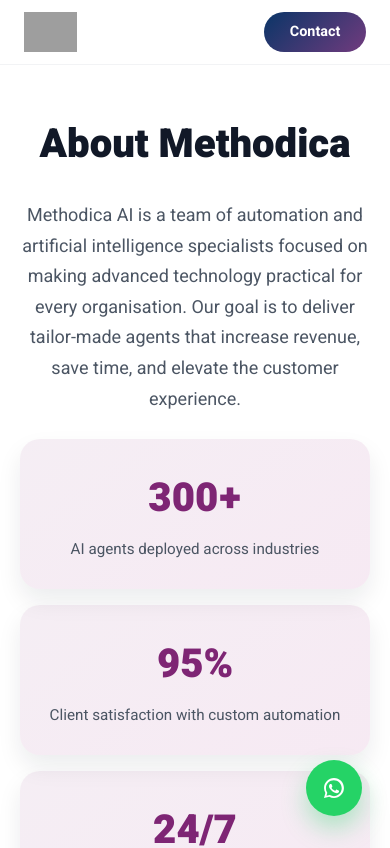
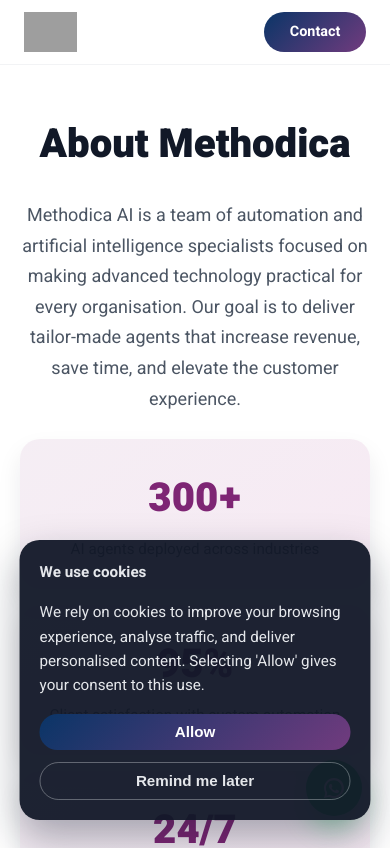
Before and after one commit to igalk1515/methodica_site_V2.0, a Next.js app: page /en/about in a window 390 px wide. Shown: the top 848 px of the page. Built offline with nearby package versions, Linux system fonts and the light colour scheme; grey boxes are pictures that could not be loaded.

Commit message:
feat: add Cookie Consent component and API handling

```diff
--- a/app/[locale]/layout.js
+++ b/app/[locale]/layout.js
@@ -1,6 +1,7 @@
 import Navbar from '../../components/Navbar';
 import Footer from '../../components/Footer';
 import WhatsAppButton from '../../components/WhatsAppButton';
+import CookieConsent from '../../components/CookieConsent';
 import { getDictionary, locales } from '../i18n';
 
 export default function LocaleLayout({ children, params }) {
@@ -34,6 +35,7 @@
       <main>{children}</main>
       <Footer dictionary={dictionary} locale={locale} />
       <WhatsAppButton />
+      <CookieConsent locale={locale} />
     </div>
   );
 }
--- /dev/null
+++ b/app/api/cookie-consent/route.js
@@ -0,0 +1,25 @@
+import { NextResponse } from 'next/server';
+
+export async function POST(request) {
+  try {
+    const body = await request.json();
+
+    const responseBody = {
+      ok: true,
+      receivedAt: new Date().toISOString(),
+      consent: Boolean(body?.consent),
+      locale: body?.locale || 'unknown',
+      metadata: body || null,
+    };
+
+    return NextResponse.json(responseBody, { status: 200 });
+  } catch (error) {
+    return NextResponse.json(
+      {
+        ok: false,
+        message: 'Invalid request payload',
+      },
+      { status: 400 }
+    );
+  }
+}
--- a/app/globals.css
+++ b/app/globals.css
@@ -75,3 +75,84 @@
   right: auto;
   left: 1.75rem;
 }
+
+.cookieBanner {
+  position: fixed;
+  bottom: 1.5rem;
+  left: 50%;
+  transform: translateX(-50%);
+  width: min(90%, 32rem);
+  background: rgba(17, 24, 39, 0.95);
+  color: #f9fafb;
+  border-radius: 1.25rem;
+  padding: 1.5rem;
+  box-shadow: 0 18px 40px rgba(15, 23, 42, 0.35);
+  z-index: 1100;
+  display: flex;
+  flex-direction: column;
+  gap: 1.25rem;
+}
+
+.cookieBanner[data-rtl='true'] {
+  direction: rtl;
+  text-align: right;
+}
+
+.cookieText {
+  font-size: 0.95rem;
+  line-height: 1.6;
+  color: #e5e7eb;
+}
+
+.cookieActions {
+  display: flex;
+  flex-wrap: wrap;
+  gap: 0.75rem;
+  justify-content: flex-end;
+}
+
+.cookieButton {
+  border: none;
+  border-radius: 999px;
+  padding: 0.6rem 1.6rem;
+  font-size: 0.95rem;
+  font-weight: 600;
+  cursor: pointer;
+  transition: transform 0.2s ease, box-shadow 0.2s ease;
+  background: linear-gradient(135deg, #0a3567 0%, #713b7e 100%);
+  color: #ffffff;
+}
+
+.cookieButton:hover {
+  transform: translateY(-1px);
+  box-shadow: 0 12px 26px rgba(10, 53, 103, 0.35);
+}
+
+.cookieButtonSecondary {
+  background: transparent;
+  color: #e5e7eb;
+  border: 1px solid rgba(229, 231, 235, 0.35);
+}
+
+.cookieButtonSecondary:hover {
+  box-shadow: none;
+  border-color: rgba(229, 231, 235, 0.6);
+}
+
+@media (max-width: 480px) {
+  .cookieBanner {
+    padding: 1.25rem;
+    gap: 1rem;
+  }
+
+  .cookieActions {
+    flex-direction: column;
+    align-items: stretch;
+  }
+
+  .cookieButton,
+  .cookieButtonSecondary {
+    width: 100%;
+    text-align: center;
+  }
+}
--- /dev/null
+++ b/components/CookieConsent.jsx
@@ -0,0 +1,124 @@
+'use client';
+
+import { useCallback, useEffect, useMemo, useState } from 'react';
+
+const STORAGE_KEY = 'methodica_cookie_consent';
+
+export default function CookieConsent({ locale = 'he' }) {
+  const messages = useMemo(() => {
+    if (locale === 'he') {
+      return {
+        title: 'אנחנו משתמשים בעוגיות',
+        body: "אנחנו משתמשים בעוגיות (Cookies) כדי לשפר את חוויית הגלישה, לבצע מדידה סטטיסטית ולהציע תכנים מותאמים. לחיצה על 'מאשר' מהווה הסכמה לשימוש זה.",
+        accept: 'מאשר',
+        dismiss: 'תזכירו לי אחר כך',
+      };
+    }
+
+    return {
+      title: 'We use cookies',
+      body: "We rely on cookies to improve your browsing experience, analyse traffic, and deliver personalised content. Selecting 'Allow' gives your consent to this use.",
+      accept: 'Allow',
+      dismiss: 'Remind me later',
+    };
+  }, [locale]);
+
+  const [visible, setVisible] = useState(false);
+  const [submitting, setSubmitting] = useState(false);
+
+  useEffect(() => {
+    if (typeof window === 'undefined') {
+      return;
+    }
+
+    const stored = window.localStorage.getItem(STORAGE_KEY);
+    if (!stored) {
+      setVisible(true);
+    }
+  }, []);
+
+  const handleAccept = useCallback(async () => {
+    if (submitting) {
+      return;
+    }
+
+    setSubmitting(true);
+
+    try {
+      window.localStorage.setItem(
+        STORAGE_KEY,
+        JSON.stringify({ status: 'accepted', timestamp: Date.now() })
+      );
+
+      await fetch('/api/cookie-consent', {
+        method: 'POST',
+        headers: {
+          'Content-Type': 'application/json',
+        },
+        body: JSON.stringify({
+          locale,
+          consent: true,
+          timestamp: new Date().toISOString(),
+        }),
+      });
+    } catch (error) {
+      console.warn('Failed to persist cookie consent', error);
+    } finally {
+      setSubmitting(false);
+      setVisible(false);
+    }
+  }, [locale, submitting]);
+
+  const handleDismiss = useCallback(() => {
+    if (submitting) {
+      return;
+    }
+
+    try {
+      window.localStorage.setItem(
+        STORAGE_KEY,
+        JSON.stringify({ status: 'dismissed', timestamp: Date.now() })
+      );
+    } catch (error) {
+      console.warn('Failed to store dismissal state', error);
+    }
+
+    setVisible(false);
+  }, [submitting]);
+
+  if (!visible) {
+    return null;
+  }
+
+  return (
+    <aside
+      className="cookieBanner"
+      data-rtl={locale === 'he'}
+      role="region"
+      aria-live="polite"
+    >
+      <div className="cookieText" role="heading" aria-level={2}>
+        <strong>{messages.title}</strong>
+      </div>
+      <div className="cookieText">{messages.body}</div>
+      <div className="cookieActions">
+        <button
+          type="button"
+          className="cookieButton"
+          onClick={handleAccept}
+          disabled={submitting}
+        >
+          {submitting ? '...' : messages.accept}
+        </button>
+        <button
+          type="button"
+          className="cookieButton cookieButtonSecondary"
+          onClick={handleDismiss}
+          disabled={submitting}
+        >
+          {messages.dismiss}
+        </button>
+      </div>
+    </aside>
+  );
+}
```
Also changed, not shown: components/ContactForm.jsx (+5 -2 lines).
